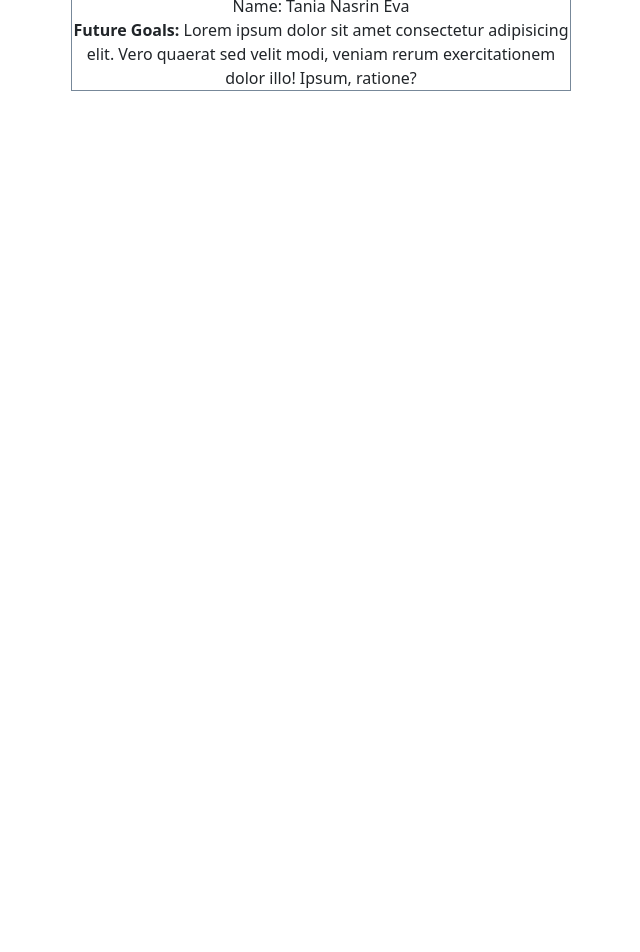
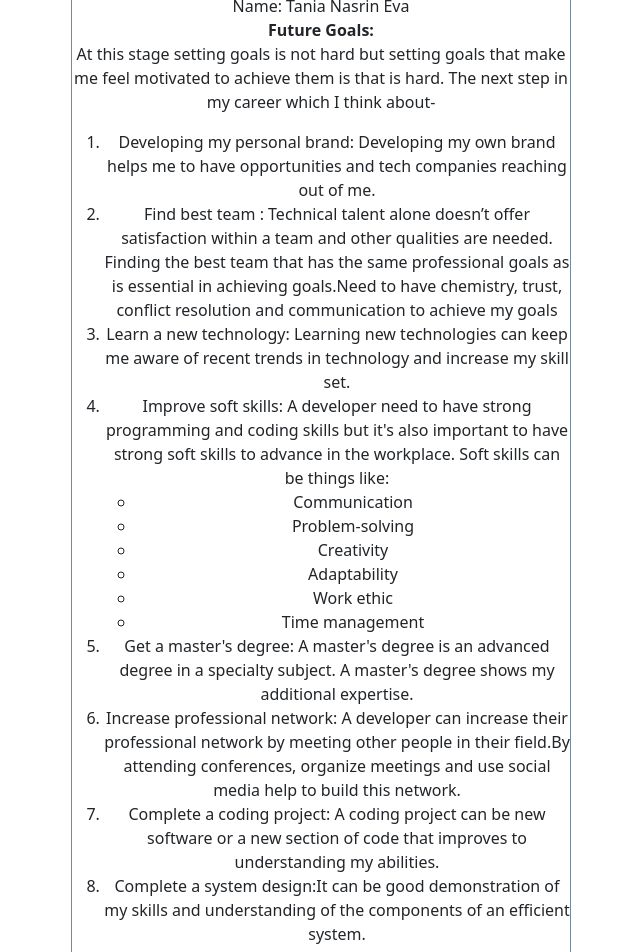
Before and after one commit to tanianasrin1/independent-service-provider-a10, a React (Create React App) app: page /aboutMe in a window 1280 px wide. Shown: the part 360-1312 px from the top of the page, without its empty margins (11-651 px from the left). Before the commit the page ends 800 px from the top, so only its background shows below. Built offline with nearby package versions, Linux system fonts and the light colour scheme; no server answers.

Commit message:
readme file fixed

```diff
--- a/src/pages/About/AboutMe/AboutMe.js
+++ b/src/pages/About/AboutMe/AboutMe.js
@@ -13,7 +13,31 @@ const AboutMe = () => {
                 <br />
                 Name: Tania Nasrin Eva
                 <br />
-                <strong>Future Goals:</strong> Lorem ipsum dolor sit amet consectetur adipisicing elit. Vero quaerat sed velit modi, veniam rerum exercitationem dolor illo! Ipsum, ratione?
+                <strong>Future Goals:</strong> <p>At this stage setting goals is not hard but setting goals that make me feel motivated to achieve them is that is hard. The next step in my career which I think about- </p>
+                <ol>
+                    <li>Developing my personal brand: Developing my own brand helps me to have opportunities and tech companies reaching out of me. </li>
+                    <li>Find best team : Technical talent alone doesn’t offer satisfaction within a team and other qualities are needed. Finding the best team that has the same professional goals as is essential in achieving  goals.Need to have chemistry, trust, conflict resolution and communication to achieve my goals</li>
+                    <li>Learn a new technology: Learning new technologies can keep me aware of recent trends in technology and increase my skill set. </li>
+                    <li>Improve soft skills: A developer need to have strong programming and coding skills but it's also important to have strong soft skills to advance in the workplace. Soft skills can be things like:
+
+                                 <ul>
+                                      <li>Communication </li>
+                                      <li>Problem-solving</li>
+                                      <li>Creativity</li>
+                                      <li>Adaptability</li>
+                                      <li>Work ethic</li>
+                                      <li>Time management</li>
+
+                               </ul>
+
+                    </li>
+                    <li>Get a master's degree: A master's degree is an advanced degree in a specialty subject. A master's degree shows my additional expertise.</li>
+                    <li>Increase professional network: A developer can increase their professional network by meeting other people in their field.By  attending conferences, organize meetings and use social media help to build this network.</li>
+                    <li>Complete a coding project: A coding project can be new software or a new section of code that improves to understanding my abilities.</li>
+                    <li>Complete a system design:It can be good demonstration of my skills and understanding of the components of an efficient system.</li>
+                    <li>Become an expert in a domain: This can be a specific software, a programming language or a type of technology. As an expert, it may become a sought-after professional which is consult on projects or work for companies to develop interesting projects based on expertise. </li>
+                    <li>Give a presentation: Giving a presentation can help a me to increase  notoriety. Giving presentations is a good way to show a developer's expertise and network with people who positively impact in career.</li>
+                </ol>
 
             </div>
         </div>
```
Also changed, not shown: src/pages/Shared/Header/Header.js (+3 -9 lines).
